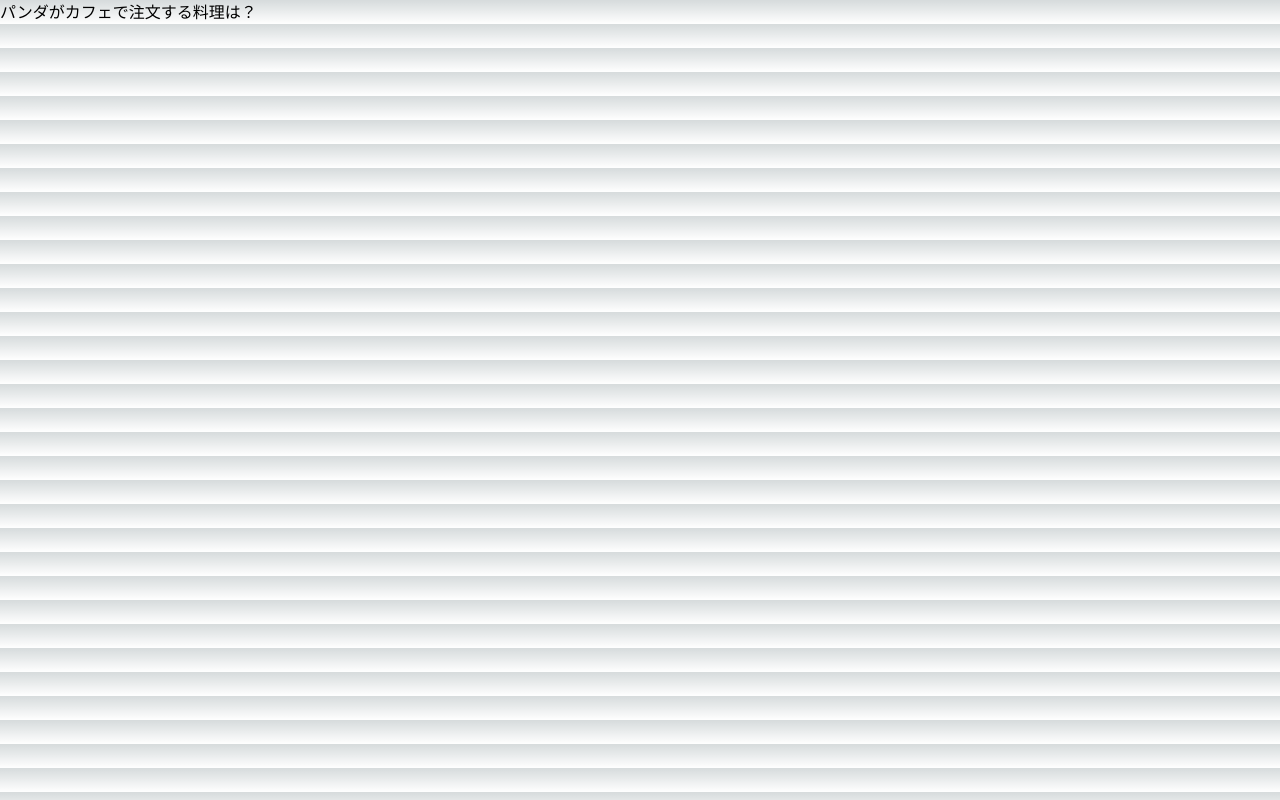
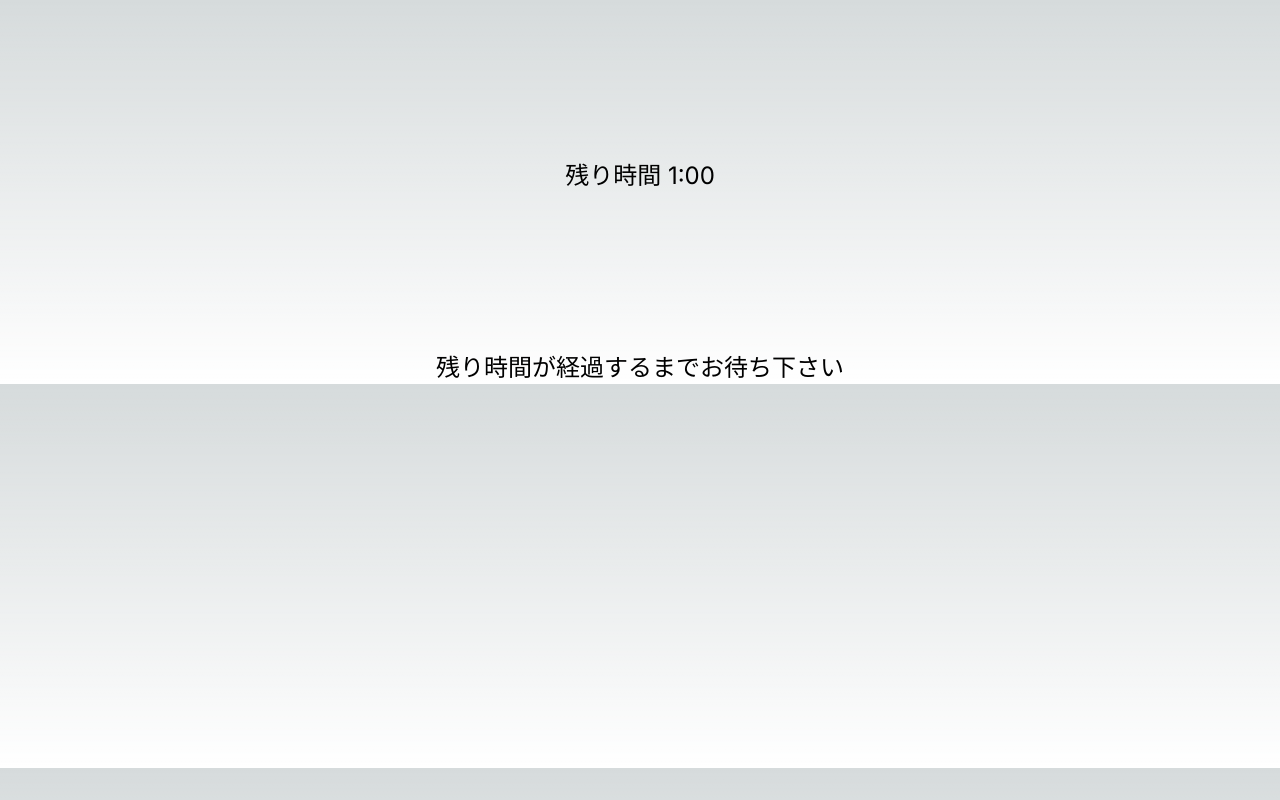
Before and after one commit to KyoyaIwatsuru/OhGireal, a Next.js app: page /wait_answer in a window 1280 px wide. Built offline with nearby package versions, Linux system fonts and the light colour scheme.

Commit message:
refs #3: wait_answerのページの作成

```diff
--- a/package.json
+++ b/package.json
@@ -9,6 +9,7 @@
     "lint": "next lint"
   },
   "dependencies": {
+    "@material-tailwind/react": "^2.1.9",
     "@vercel/postgres": "^0.8.0",
     "next": "14.1.4",
     "react": "^18",
--- a/src/app/wait_answer/page.tsx
+++ b/src/app/wait_answer/page.tsx
@@ -1,7 +1,17 @@
-export default function Page () {
+export default function wait_answer () {
+
   return (
-    <main>
-      <h1>パンダがカフェで注文する料理は？</h1>
-    </main>
+    <>
+      <div　className="text-center mt-40 ">
+          <div className="text-2xl">
+              残り時間  1:00
+          </div>
+      </div>
+      <div　className="text-center  mt-40">
+          <div className="text-2xl">
+              残り時間が経過するまでお待ち下さい
+          </div>
+      </div>
+    </>
   )
 }
```
Also changed, not shown: 1 other file (tests, documents, lock files or other folders).
